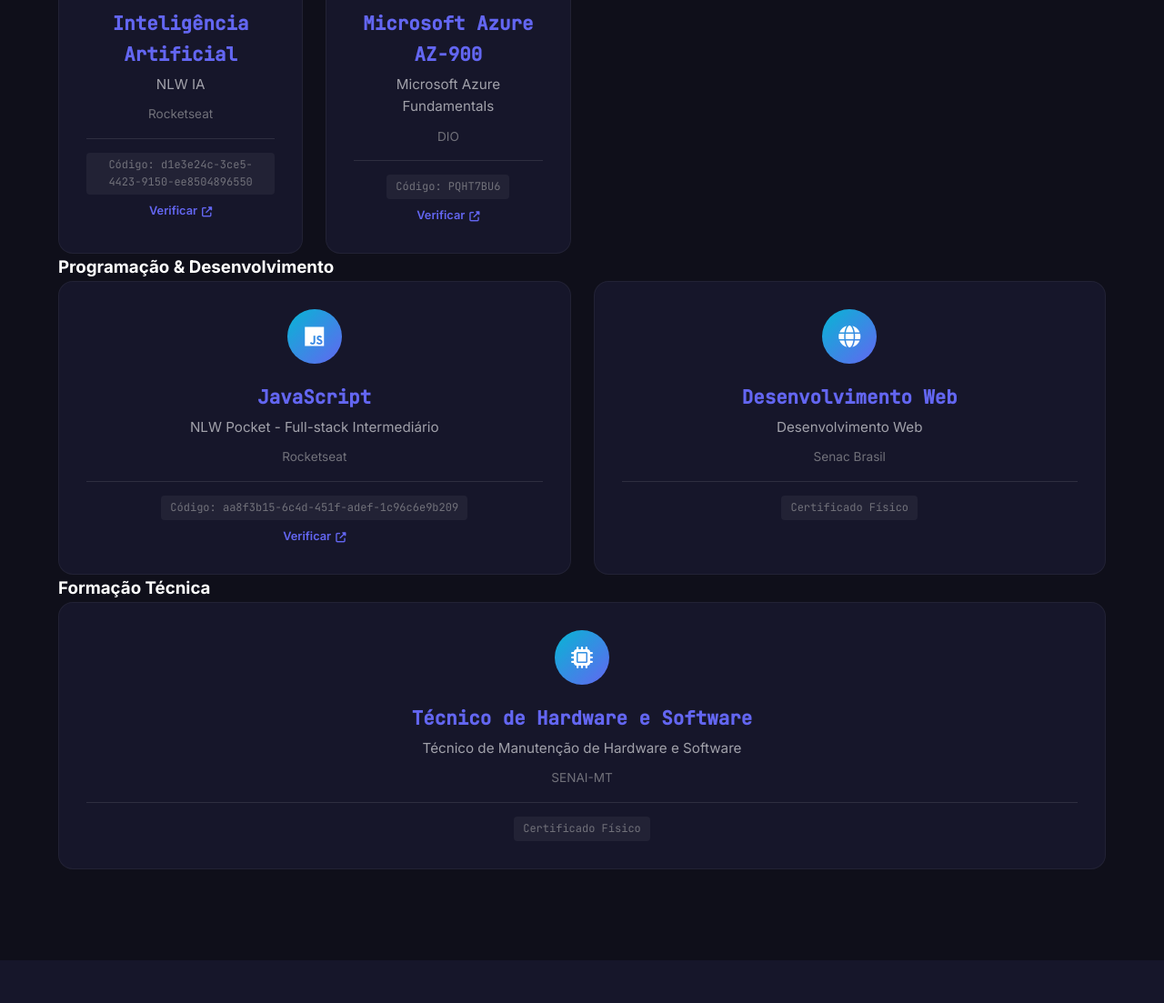
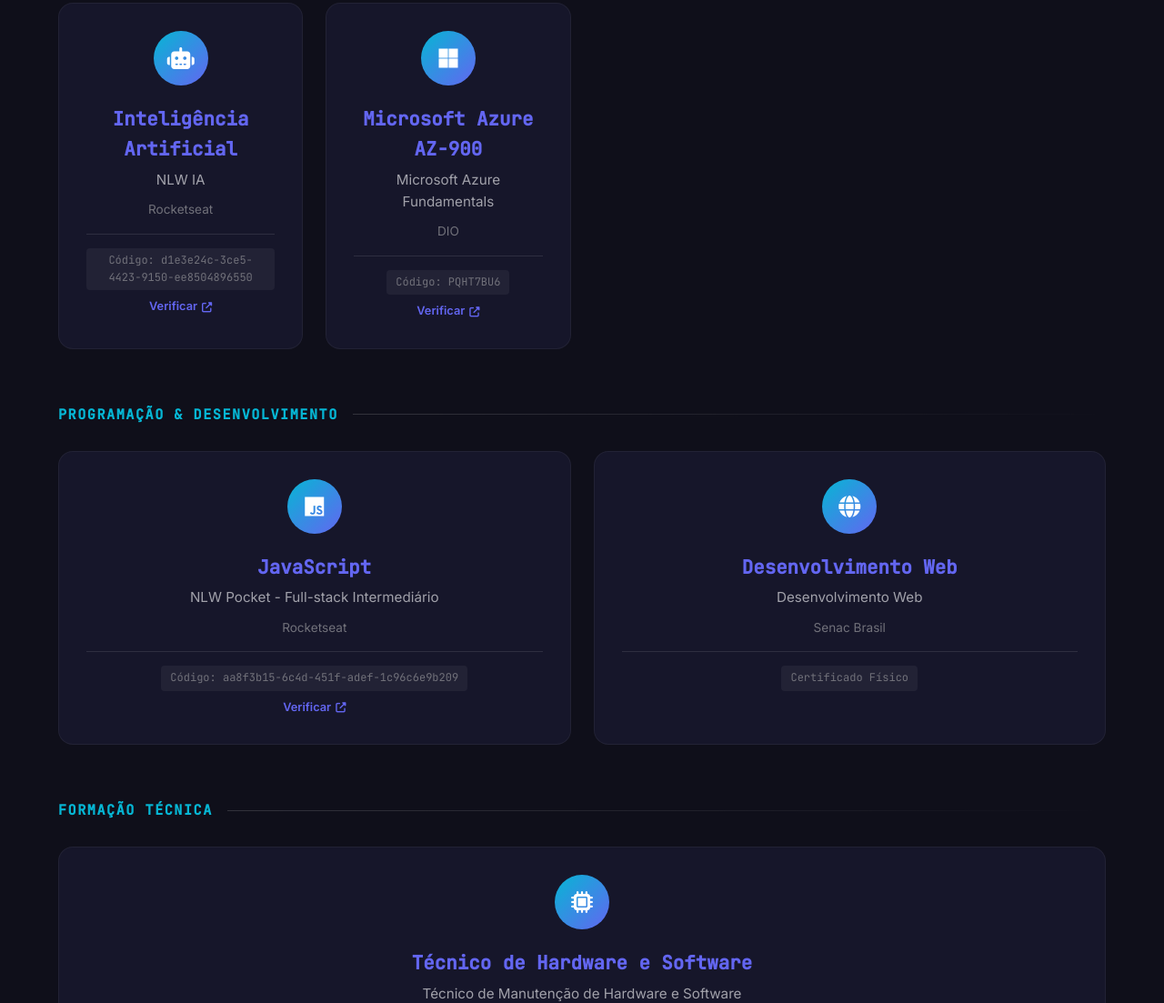
Before and after one commit to EmelynMontevecchi/Portfolio, a plain HTML site: page index.html in a window 1280 px wide. Shown: the part 7242-8345 px from the top of the page at 91% size. Drawn offline with Linux system fonts and the light colour scheme.

Commit message:
Update style.css

```diff
--- a/style.css
+++ b/style.css
@@ -1,8 +1,3 @@
-/* ========================================
-   PORTFÓLIO - EMELYN MONTEVECHI
-   Data Analyst & BI Analyst
-======================================== */
-
 /* Variáveis */
 :root {
     --primary: #6366f1;
@@ -708,6 +703,40 @@
 /* ========================================
    CERTIFICAÇÕES
 ======================================== */
+
+/* Agrupamento por categoria */
+.cert-category {
+    margin-bottom: 60px;
+}
+
+.cert-category:last-child {
+    margin-bottom: 0;
+}
+
+.cert-category-header {
+    display: flex;
+    align-items: center;
+    gap: 16px;
+    margin-bottom: 28px;
+}
+
+.cert-category-header h3 {
+    font-family: 'JetBrains Mono', monospace;
+    font-size: 0.95rem;
+    font-weight: 600;
+    text-transform: uppercase;
+    letter-spacing: 1.5px;
+    color: var(--secondary);
+    white-space: nowrap;
+}
+
+.cert-category-header::after {
+    content: '';
+    flex: 1;
+    height: 1px;
+    background: linear-gradient(90deg, rgba(255,255,255,0.15), transparent);
+}
+
 .cert-grid {
     display: grid;
     grid-template-columns: repeat(auto-fit, minmax(220px, 1fr));
@@ -998,6 +1027,10 @@
         grid-template-columns: 1fr;
     }
 
+    .cert-category-header h3 {
+        font-size: 0.85rem;
+    }
+
     .footer-content {
         flex-direction: column;
         text-align: center;
```
